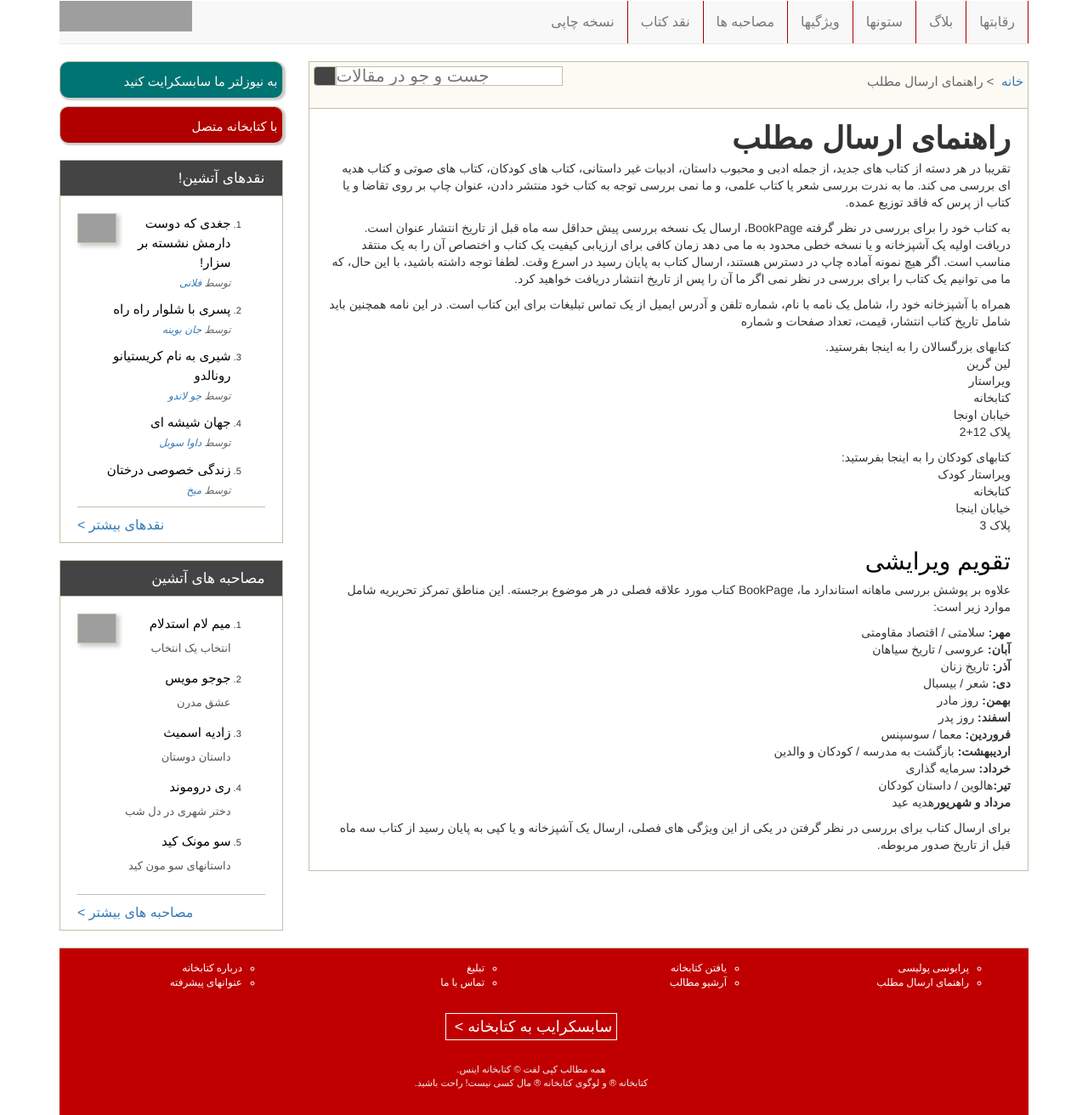
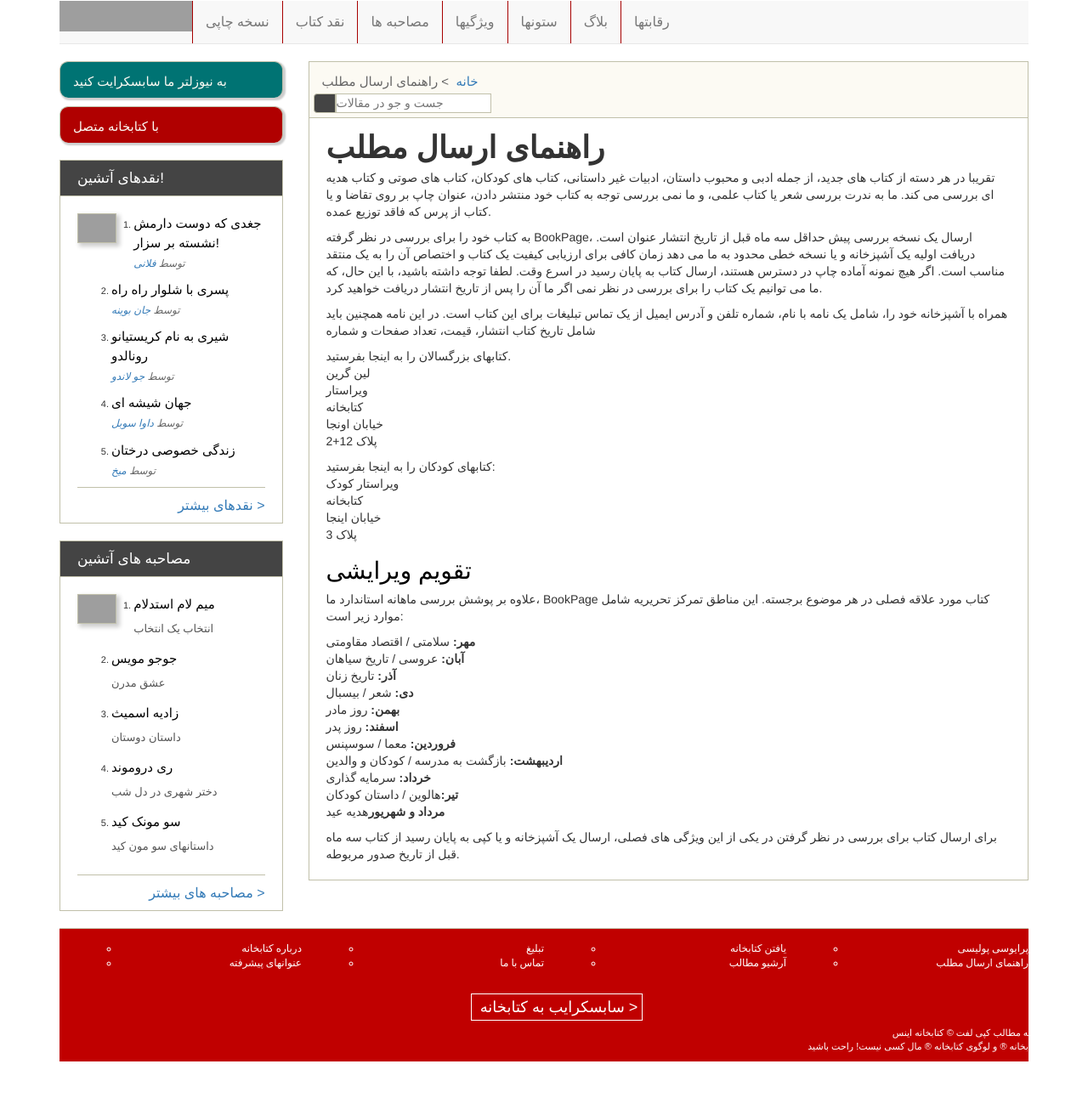
Before and after one commit to Navid777/Ketaabkhaaneh, a Django app: page /text/ in a window 1280 px wide. Shown: the whole page at 85% size. After the commit the page ends 1249 px from the top, so only its background shows below. Run offline with Django 3.2, Linux system fonts and the light colour scheme; some libraries are stand-ins or nearby versions; grey boxes are pictures that could not be loaded.

Commit message:
Fixed a couple other changes

```diff
--- a/static/css/added_styles.css
+++ b/static/css/added_styles.css
@@ -1,3 +1,29 @@
+body {
+	margin-left:auto;
+	margin-right:auto;
+	max-width:1170px
+}
+p.pdf-reader {
+	font-family:BenchNine, Helvetica, Arial, sans-serif;
+	font-size:20px
+}
+p.article-issue {
+	font-family:IRANSans, Helvetica, Arial, sans-serif;
+	font-size:14px;
+	margin-bottom:10px
+}
+.search-box {
+	font-size:14px;
+	float:right;
+	display:block
+}
+.search-form {
+	margin-bottom:0px
+}
+.input-group {
+	margin-bottom:0px;
+	padding-bottom:0px
+}
 .query-input {
 	margin:0px 0px 0px 0px;
 	padding:0px 0px 0px 0px;
@@ -100,7 +126,7 @@ li.current {
 	color:#c00000 !important
 }
 ul.bp-navtext {
-	float:right;
+	float:left;
 	font-family:IRANSans, Helvetica, Arial, sans-serif;
 	font-weight:normal;
 	font-size:16px;
@@ -109,11 +135,11 @@ ul.bp-navtext {
 }
 ul.bp-navtext li {
 	line-height:36px;
-	border-right:1px solid #a70000;
-	margin-left:0px
+	border-left:1px solid #a70000;
+	margin-right:0px
 }
 ul.bp-navtext li.nav-last {
-	border-right:1px solid #a70000
+	border-left:1px solid #a70000
 }
 img.navbar-brand, img.brand {
 	width:156px;
@@ -142,7 +168,7 @@ h1 {
 	font-family:IRANSans, Helvetica, Arial, sans-serif;
 	font-weight:700;
 	font-size:35px;
-	text-align:right;
+	text-align:left;
 	padding:0px 0px 5px 0px;
 	margin:-5px 0px 0px 0px;
 	text-transform:uppercase
@@ -298,8 +323,6 @@ li.recent-posts a:hover {
 	background:white;
 	border:1px solid #c1c0aa;
 	font-size:14px;
-    text-align: right;
-    direction: rtl;
 }
 .article-sidebar-well {
 	margin:0px;
@@ -373,26 +398,26 @@ hr.divider {
 	margin-top:0px;
 	margin-bottom:20px;
 	border-top:1px solid #c1c0aa;
+	border-right:1px solid #c1c0aa;
 	border-left:1px solid #c1c0aa;
-	border-right:1px solid #c1c0aa;
 	font-family:BenchNine, Helvetica, Arial, sans-serif;
 	font-weight:400;
 	font-size:20px;
 	line-height:21px;
 	padding:5px;
 	text-transform:uppercase;
+	-webkit-border-top-left-radius:10px;
+	-moz-border-radius-topleft:10px;
+	border-top-left-radius:10px;
 	-webkit-border-top-right-radius:10px;
 	-moz-border-radius-topright:10px;
 	border-top-right-radius:10px;
-	-webkit-border-top-left-radius:10px;
-	-moz-border-radius-topleft:10px;
-	border-top-left-radius:10px;
+	-webkit-border-bottom-left-radius:10px;
+	-moz-border-radius-bottomleft:10px;
+	border-bottom-left-radius:10px;
 	-webkit-border-bottom-right-radius:10px;
 	-moz-border-radius-bottomright:10px;
 	border-bottom-right-radius:10px;
-	-webkit-border-bottom-left-radius:10px;
-	-moz-border-radius-bottomleft:10px;
-	border-bottom-left-radius:10px;
 	-webkit-box-shadow:2px 2px 2px 1px rgba(0,0,0,0.2);
 	-moz-box-shadow:2px 2px 2px 1px rgba(0,0,0,0.2);
 	box-shadow:2px 2px 2px 1px rgba(0,0,0,0.2)
@@ -447,7 +472,7 @@ hr.divider {
 	text-transform:uppercase
 }
 .sidebar-footer {
-	text-align:left;
+	text-align:right;
 	font-family:IRANSans, Helvetica, Arial, sans-serif;
 	font-weight:400;
 	font-size:16px;
@@ -461,16 +486,14 @@ hr.divider {
 	margin-top:0px;
 	margin-bottom:0px;
 	border-top:1px solid #c1c0aa;
+	border-right:1px solid #c1c0aa;
 	border-left:1px solid #c1c0aa;
-	border-right:1px solid #c1c0aa;
 	font-family:IRANSans, Helvetica, Arial, sans-serif;
 	font-weight:400;
 	font-size:17px;
 	line-height:21px;
 	padding:10px 20px;
 	text-transform:uppercase;
-    text-align: right;
-    direction: rtl;
 }
 .sidebar-body {
 	padding:0px 20px 0px 20px;
@@ -479,7 +502,6 @@ hr.divider {
 	margin-bottom:20px;
 	border:1px solid #c1c0aa;
 	font-size:11px;
-    direction: rtl
 }
 .bookjacket {
 	background:#dddddd
@@ -509,7 +531,7 @@ p.author-small {
 	font-size:12px;
 	padding-top:-4px;
 	margin-bottom:10px;
-	text-align:right;
+	text-align:left;
 	font-style:italic
 }
 p.contributor-small {
@@ -678,20 +697,19 @@ footer {
 	background-color:#c00000;
 	margin-top:0px;
 	padding-top:15px;
-	padding-right:30px;
+	padding-left:30px;
 	border-top:1px solid #c1c0aa;
 	color:white;
-	text-align:left;
+	text-align:right;
 	font-family:IRANSans, Arial, sans-serif;
 	font-weight:400;
 	font-size:11px;
-    direction: rtl;
 }
 footer h3 {
 	font-family:IRANSans, Helvetica, Arial, sans-serif;
 	color:white;
 	font-size:18px;
-	text-align:left;
+	text-align:right;
 	text-transform:uppercase;
 	padding-top:10px
 }
@@ -713,7 +731,7 @@ footer a:visited {
 footer a:hover {
 	color:white !important
 }
-.copyright {
+.copyleft {
 	margin:10px 10px 0 10px;
 	padding-top:10px;
 	padding-bottom:20px;
@@ -744,8 +762,7 @@ footer a:hover {
 	text-transform:uppercase;
 	color:#666666;
 	display:block;
-	float:right;
-    direction: rtl;
+	float:left;
 }
 .breadcrumbs p {
 	margin-top:7px;
@@ -1064,17 +1081,15 @@ ul.slides {
 @media screen and (max-width: 860px) {
 	.flex-direction-nav .flex-prev {
 		opacity:1;
-		left:0
+		right:0
 	}
 	.flex-direction-nav .flex-next {
 		opacity:1;
-		right:0
+		left:0
 	}
 }
 
 .footer-ul {
-    direction: rtl;
-    text-align: right;
     font-family: IRANSans;
     font-size: 12px;
 }
--- a/templates/article.html
+++ b/templates/article.html
@@ -3,9 +3,8 @@
 {% block content %}
 <!-- Right Sidebar -->
 <div class="row">
-    <div class="col-md-12">
+    <div class="col-md-10">
         <div class="content-well">
-            <div class="container">
                 <div class="row">
                     <div class="col-md-4">
                         <div class="book-details">
@@ -143,7 +142,7 @@
 											<i class="fa fa-search"></i>
 										</span>
 
-                                        <input name="query" id="query" class="input-medium query-input"
+                                        <input name="query" type="text" id="query" class="form-control query-input"
                                         placeholder="جست و جو در مقالات" type="text">
                                     </div>
                                 </form>
@@ -185,7 +184,6 @@ var disqus_shortname = 'bookpage'; // required: replace example with your forum
                     </div>
                 </div>
             </div>
-        </div>
     </div>
     <div class="col-md-2 hidden-sm"></div>
 </div>
```
Also changed, not shown: other parts of static/css/added_styles.css (+65 -67 lines).
